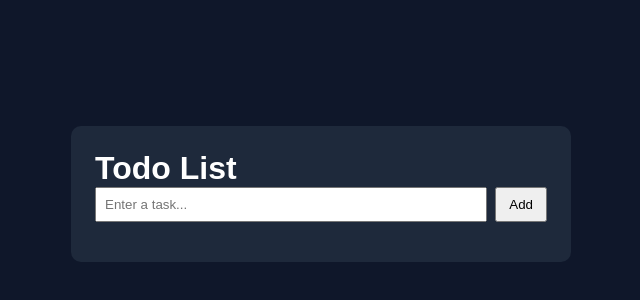
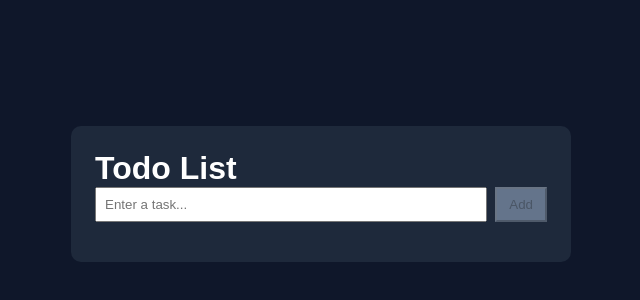
Before and after one commit to Precious-ui-web/todo-app, a plain HTML site: page index.html in a window 1280 px wide. Shown: the part 206-506 px from the top of the page, without its empty margins (319-959 px from the left). Drawn offline with Linux system fonts and the light colour scheme.

Commit message:
button-disabled feature added

```diff
--- a/index.html
+++ b/index.html
@@ -13,7 +13,7 @@
 
     <div class="input-group">
       <input type="text" id="todo-input" placeholder="Enter a task..." />
-      <button id="add-btn">Add</button>
+      <button id="add-btn" disabled>Add</button>
     </div>
 
     <ul id="todo-list"></ul>
--- a/script.js
+++ b/script.js
@@ -30,3 +30,7 @@ todos.splice(index, 1);
 
 renderTodos();
 }
+input.addEventListener("input", ()=>{
+    const value = input.value.trim();
+    addBtn.disabled = value ==="";
+});
--- a/style.css
+++ b/style.css
@@ -45,3 +45,7 @@ li {
   justify-content: space-between;
   border-radius: 6px;
 }
+button:disabled {
+  background-color: #64748b;
+  cursor: not-allowed;
+}
```
